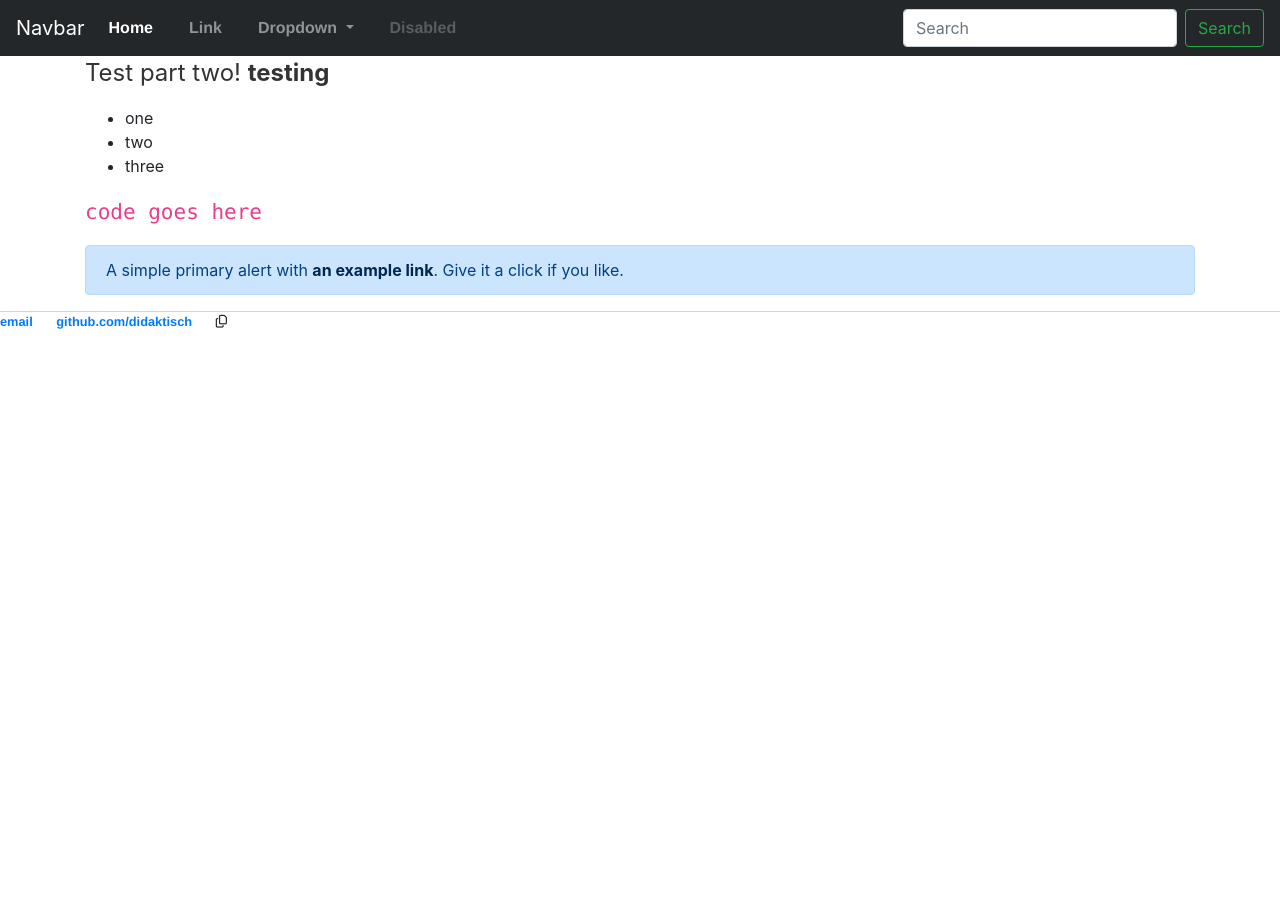
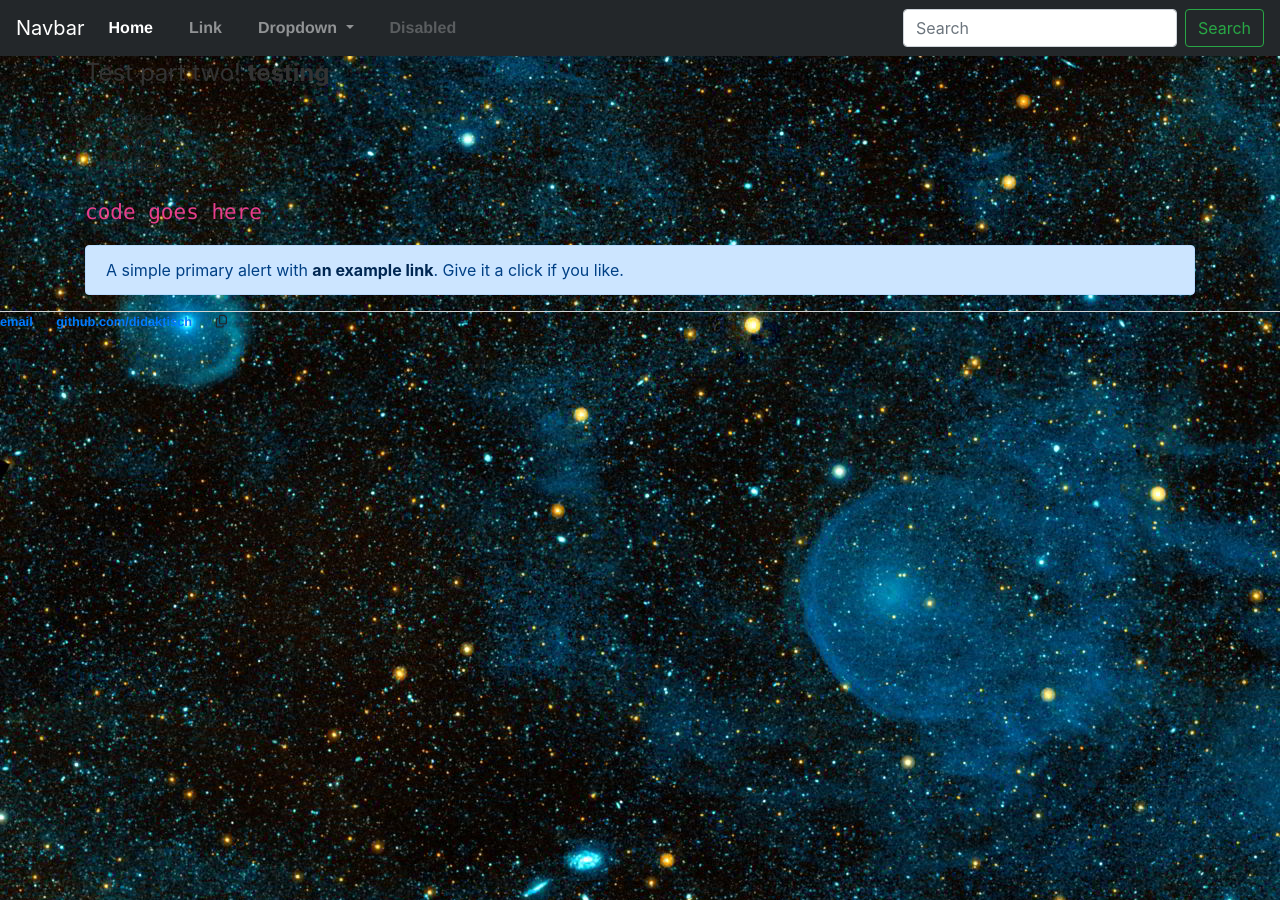
Before and after one commit to sftime/sftime.github.io, a Jekyll site: the page built from index.md, in a window 1280 px wide. Built offline with Jekyll 4.4.1, drawn with Linux system fonts in a browser that asks for light colours; nearby versions of some CDN libraries.

Commit message:
Update main.css

```diff
--- a/css/main.css
+++ b/css/main.css
@@ -1,4 +1,6 @@
 body {
+    background-image: url("/static/img/background.jpg");
+    background-repeat: no-repeat;
     margin: 60px auto;
     width: 100%;
 }
```
